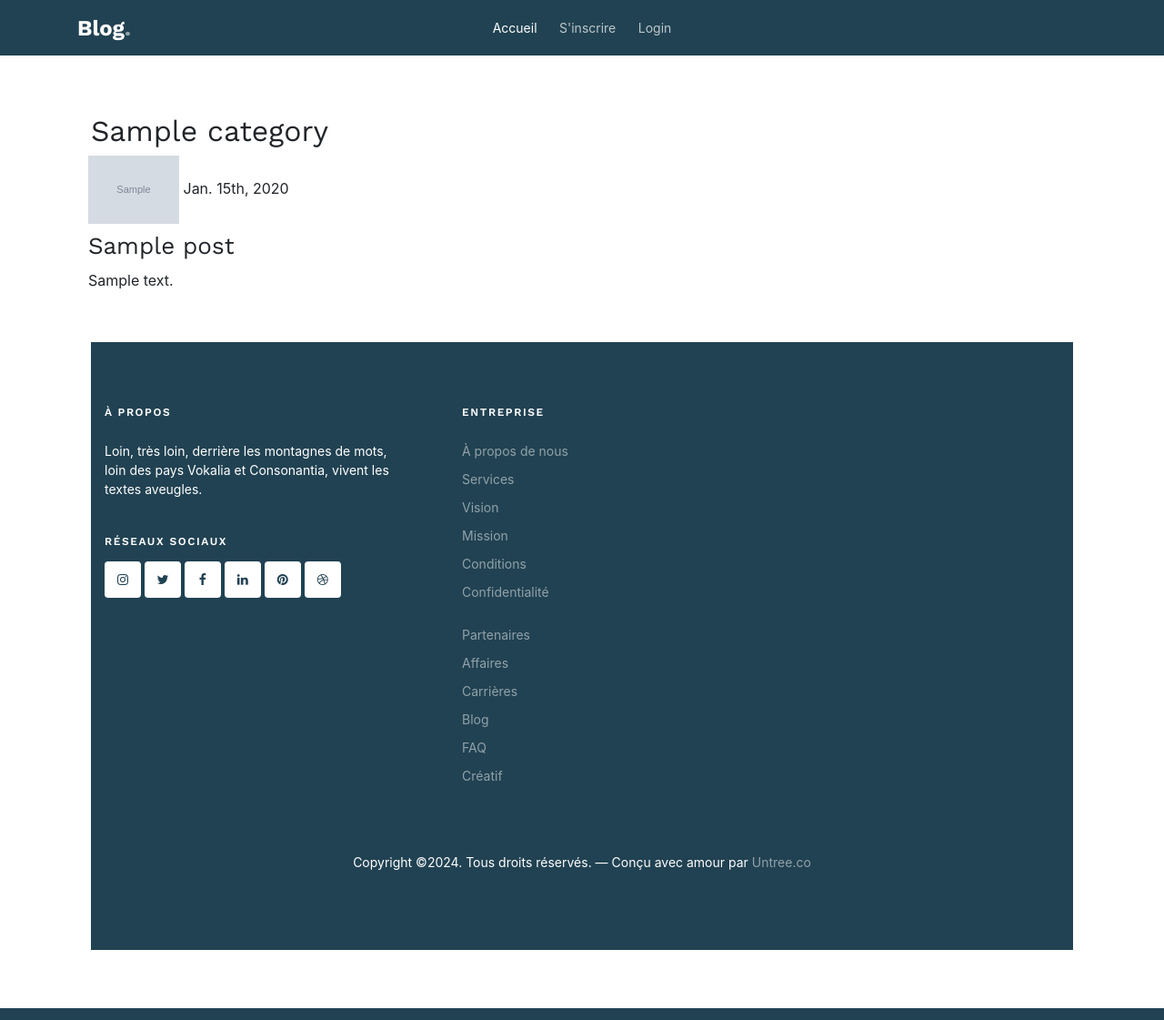
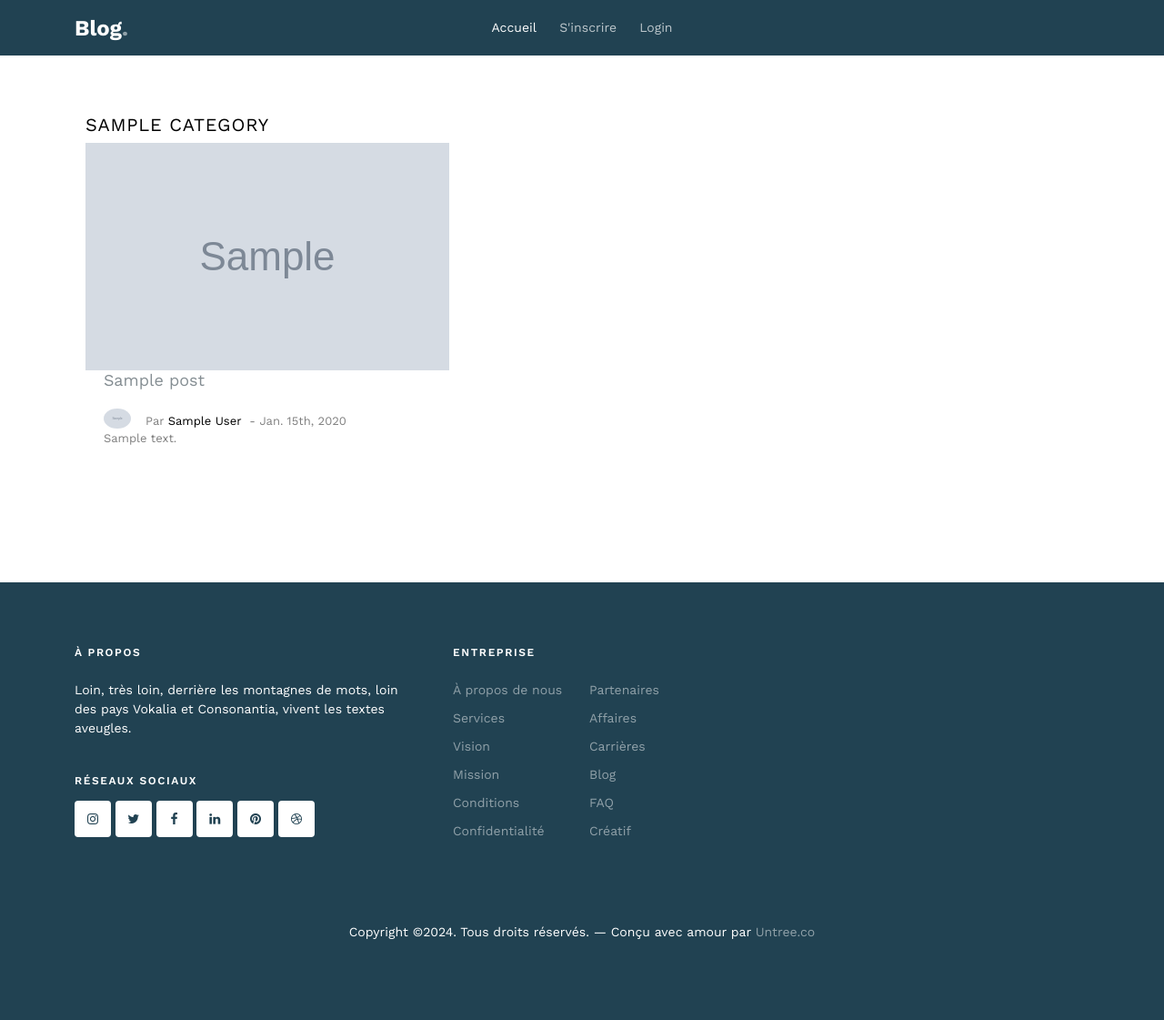
Before and after one commit to LouisMbc/blog, a Symfony app: template templates/home/index.html.twig in a window 1280 px wide. Shown: the whole page at 91% size. Run offline with Twig, Linux system fonts and the light colour scheme; the template is opened without the code that fills it: most values are stand-ins (such as "Sample title", 1, 10 or a date in 2020); grey boxes marked "Sample" are stand-in pictures; some libraries are stand-ins or nearby versions; some web fonts are replaced.

Commit message:
mise à jour du css

```diff
--- a/templates/base.html.twig
+++ b/templates/base.html.twig
@@ -3,20 +3,18 @@
     <head>
         <meta charset="UTF-8">
         <title>{% block title %}Blog{% endblock %}</title>
-        <link rel="stylesheet" href="{{ asset('css/style.css') }}">
+        <link rel="stylesheet" href="{{ asset('css/flatpickr.min.css') }}">
+        <link rel="stylesheet" href="{{ asset('css/tiny-slider.css') }}">
         <link rel="stylesheet" href="{{ asset('css/aos.css') }}">
         <link rel="stylesheet" href="{{ asset('css/glightbox.min.css') }}">
-        <link rel="stylesheet" href="{{ asset('css/flatpickr.min.css') }}">
-        <link rel="stylesheet" href="{{ asset('css/tiny-slider.css') }}">
+        <link rel="stylesheet" href="{{ asset('css/style.css') }}">
         <link rel="stylesheet" href="{{ asset('fonts/icomoon/style.css') }}">
         <link rel="stylesheet" href="{{ asset('fonts/flaticon/font/flaticon.css') }}">
-        <link rel="stylesheet" href="{{ asset('css/bootstrap.min.css') }}">
         {% block stylesheets %}
-            <link href="https://stackpath.bootstrapcdn.com/bootstrap/4.5.2/css/bootstrap.min.css" rel="stylesheet">
-            <link rel="preconnect" href="https://fonts.googleapis.com">
-            <link rel="preconnect" href="https://fonts.gstatic.com" crossorigin>
             <link href="https://fonts.googleapis.com/css2?family=Work+Sans:wght@400;600;700&display=swap" rel="stylesheet">
             <link rel="stylesheet" href="https://cdn.jsdelivr.net/npm/bootstrap-icons@1.8.1/font/bootstrap-icons.css">
+            <link rel="preconnect" href="https://fonts.googleapis.com">
+	        <link rel="preconnect" href="https://fonts.gstatic.com" crossorigin>
         {% endblock %}
     </head>
     <body>
@@ -140,18 +138,15 @@
                 </div>
             </div>
         </footer>
-        <script src="{{ asset('js/bootstrap.bundle.min.js') }}"></script>
-        <script src="{{ asset('js/tiny-slider.js') }}"></script>
-        <script src="{{ asset('js/flatpickr.min.js') }}"></script>
-        <script src="{{ asset('js/aos.js') }}"></script>
-        <script src="{{ asset('js/glightbox.min.js') }}"></script>
-        <script src="{{ asset('js/navbar.js') }}"></script>
-        <script src="{{ asset('js/counter.js') }}"></script>
-        <script src="{{ asset('js/custom.js') }}"></script>
+         <script src="js/bootstrap.bundle.min.js"></script>
+        <script src="js/tiny-slider.js"></script>
+        <script src="js/flatpickr.min.js"></script>
+        <script src="js/aos.js"></script>
+        <script src="js/glightbox.min.js"></script>
+        <script src="js/navbar.js"></script>
+        <script src="js/counter.js"></script>
+        <script src="js/custom.js"></script>
         {% block javascripts %}
-            <script src="https://code.jquery.com/jquery-3.5.1.slim.min.js"></script>
-            <script src="https://cdn.jsdelivr.net/npm/@popperjs/core@2.9.2/dist/umd/popper.min.js"></script>
-            <script src="https://stackpath.bootstrapcdn.com/bootstrap/4.5.2/js/bootstrap.min.js"></script>
         {% endblock %}
     </body>
 </html>
--- a/templates/home/index.html.twig
+++ b/templates/home/index.html.twig
@@ -1,64 +1,53 @@
 {% extends 'base.html.twig' %}
 {% block stylesheets %}
-    <link rel="stylesheet" href="{{ asset('css/style.css') }}">
-    <link rel="stylesheet" href="{{ asset('css/aos.css') }}">
-    <link rel="stylesheet" href="{{ asset('css/glightbox.min.css') }}">
-    <link rel="stylesheet" href="{{ asset('css/flatpickr.min.css') }}">
-    <link rel="stylesheet" href="{{ asset('css/tiny-slider.css') }}">
-    <link rel="stylesheet" href="{{ asset('fonts/icomoon/style.css') }}">
-    <link rel="stylesheet" href="{{ asset('fonts/flaticon/font/flaticon.css') }}">
-    <link rel="stylesheet" href="{{ asset('css/bootstrap.min.css') }}">
-    <link href="https://stackpath.bootstrapcdn.com/bootstrap/4.5.2/css/bootstrap.min.css" rel="stylesheet">
-    <link rel="preconnect" href="https://fonts.googleapis.com">
-    <link rel="preconnect" href="https://fonts.gstatic.com" crossorigin>
-    <link href="https://fonts.googleapis.com/css2?family=Work+Sans:wght@400;600;700&display=swap" rel="stylesheet">
-    <link rel="stylesheet" href="https://cdn.jsdelivr.net/npm/bootstrap-icons@1.8.1/font/bootstrap-icons.css">
+    {{ parent() }}
 {% endblock %}
-{% block javascripts %}<script src="{{ asset('js/bootstrap.bundle.min.js') }}"></script>
-        <script src="{{ asset('js/tiny-slider.js') }}"></script>
-        <script src="{{ asset('js/flatpickr.min.js') }}"></script>
-        <script src="{{ asset('js/aos.js') }}"></script>
-        <script src="{{ asset('js/glightbox.min.js') }}"></script>
-        <script src="{{ asset('js/navbar.js') }}"></script>
-        <script src="{{ asset('js/counter.js') }}"></script>
-        <script src="{{ asset('js/custom.js') }}"></script>
-         <script src="https://code.jquery.com/jquery-3.5.1.slim.min.js"></script>
-        <script src="https://cdn.jsdelivr.net/npm/@popperjs/core@2.9.2/dist/umd/popper.min.js"></script>
-        <script src="https://stackpath.bootstrapcdn.com/bootstrap/4.5.2/js/bootstrap.min.js"></script>{% endblock %}
+{% block javascripts %}
+    {{ parent() }}
+{% endblock %}
+
 {% block body %}
 
     {% for category in categories %}
         <!-- Start posts-entry -->
-	    <section class="section posts-entry">
+	    <section class="section">
 		    <div class="container">
                 <div class="row mb-4">
                     <div class="col-sm-6">
-                        <h2>{{ category.name }}</h2>
+                            <h2 class="posts-entry-title">{{ category.name }}</h2>
                     </div>
-                        <ul>
-                            <div class="row g-3">
-                                <div class="col-md-9">
-                                    <div class="row g-3">
+                    <div class="row">
+
                         {% for post in category.post %}
-                                            <div class="col-md-6">
-                                                <div class="blog-entry">
+                            <div class="col-lg-4 mb-4">
+                                <div class="post-entry-alt">
                                     {% if app.user %}
-                                                        <a href="{{ path('app_post_show', {'id': post.id}) }}">
-                                                            <img src="{{ asset('uploads/pictures/' ~ post.picture) }}" alt="{{ post.title }}" style="max-width: 100px;">
+                                        <a href="{{ path('app_post_show', {'id': post.id}) }}" class="img-link">
+                                            <img src="{{ asset('uploads/pictures/' ~ post.picture) }}" alt="{{ post.title }}" style="width: 400px; height: 250px; ">
                                         </a>
                                     {% else %}
-                                                        <img src="{{ asset('uploads/pictures/' ~ post.picture) }}" alt="{{ post.title }}" style="max-width: 100px;">
+                                        <img src="{{ asset('uploads/pictures/' ~ post.picture) }}" alt="{{ post.title }}" style="width: 400px; height: 250px ;">
                                     {% endif %}
-                                                        <span class="date">{{ post.publishedAt ? post.publishedAt|date('M. jS, Y') : '' }}</span>                                                    <h2>
+                                    <div class="excerpt">
                                         {% if app.user %}
                                             <h2><a href="{{ path('app_post_show', {'id': post.id}) }}">{{ post.title }}</a></h2>
                                         {% else %}
                                             <h2>{{ post.title }}</h2>
                                         {% endif %}
+                                        <div class="post-meta align-items-center text-left clearfix">
+                                            {% if post.user %}
+                                                <figure class="author-figure mb-0 me-3 float-start"><img src="{{ post.user.profilePicture ? asset('uploads/profile_pictures/' ~ post.user.profilePicture) }}" alt="{{ post.user.firstName }}" class="img-fluid"></figure>
+                                            {% else %}
+                                                <figure class="author-figure mb-0 me-3 float-start"><img src="{{ asset('images/profil.png') }}" alt="Unconnu" class="img-fluid"></figure>
+                                            {% endif %}
+                                            <span class="d-inline-block mt-1">Par <a href="#">{{ post.user.firstName }} {{ post.user.lastName }}</a></span>
+                                            <span>&nbsp;-&nbsp;{{ post.publishedAt ? post.publishedAt|date('M. jS, Y') : '' }}</span>
                                             <p>{{ post.content }}</p>
                                             {% if app.user %}
                                                 <p><a href="{{ path('app_post_show', {'id': post.id}) }}" class="btn btn-sm btn-outline-primary">Lire plus</a></p>
                                             {% endif %}
+                                        </div>
+                                    </div>
                                 </div>
                             </div>
                         {% else %}
@@ -67,7 +56,7 @@
                     </div>
                 </div>
             </div>
-                        </ul>
+        </section>
     {% else %}
         <p>Pas de catégories</p>
     {% endfor %}
```
Also changed, not shown: public/images/profil.png (added), public/uploads/pictures/plage-674a42154d57c.jpg (added), public/uploads/profile_pictures/Sans-titre-674a41d8c4f59.jpg (added). Lines whose indentation alone changed are shown as unchanged.
